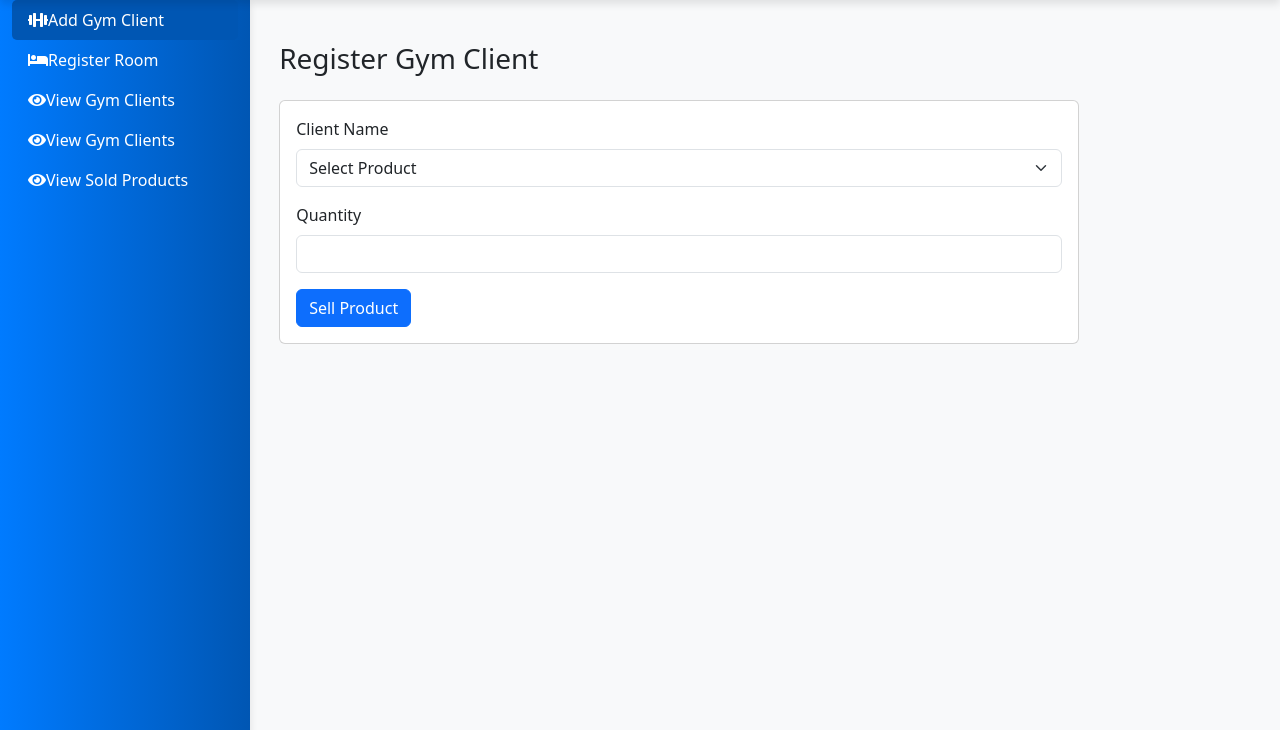
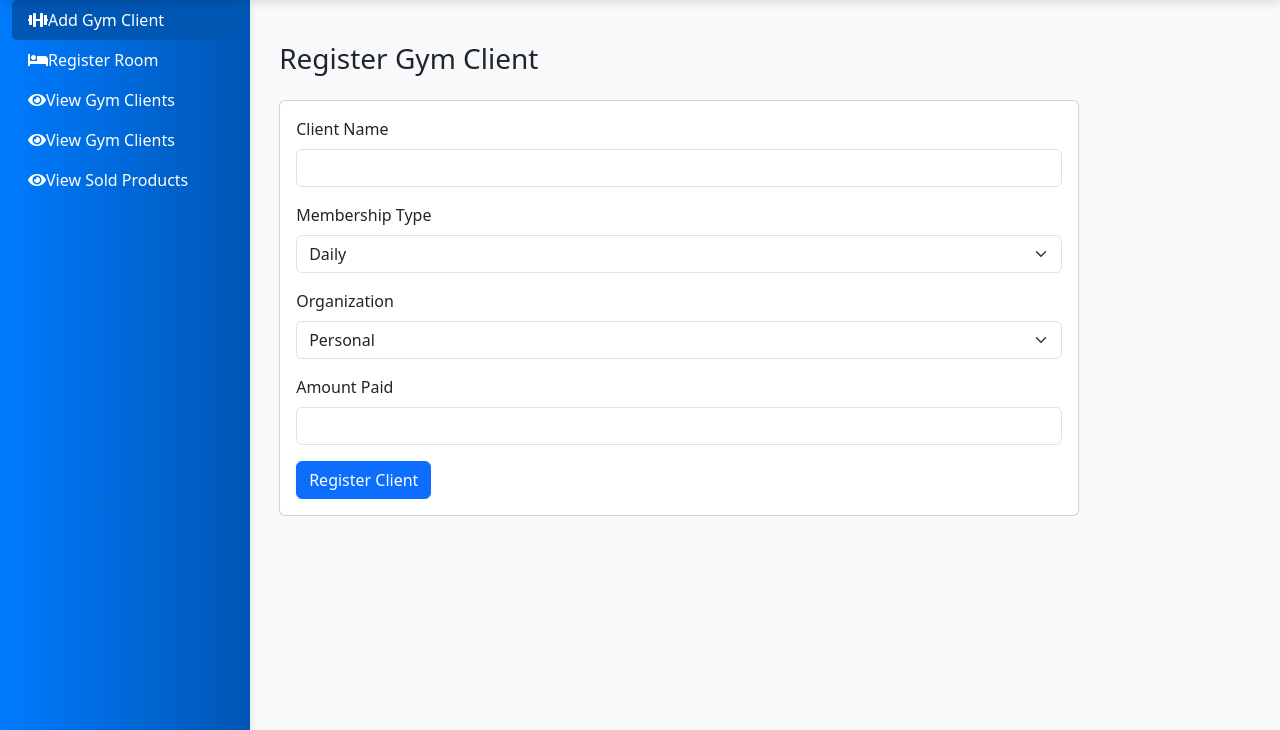
Before and after one commit to Codinglone/inventory-supervisor, a PHP site: page /reception/index.php in a window 1280 px wide. Shown: the part 70-800 px from the top of the page. Run offline with PHP 8.4, Linux system fonts and the light colour scheme; the visitor is signed in with stand-in values (Sample User, id 1); data that the repository does not hold is empty.

Commit message:
Added Gym Client Registration UI

```diff
--- a/reception/index.php
+++ b/reception/index.php
@@ -167,29 +167,34 @@ if (isset($_POST['sellProduct'])) {
                         <h3 class="mb-4">Register Gym Client</h3>
                         <div class="card p-3" style="width: 800px;">
                             <form method="POST">
+                            <div class="mb-3">
+                                    <label for="clientName" class="form-label">Client Name</label>
+                                    <input type="text" class="form-control" id="clientName" name="clientName"
+                                        required>
+                                </div>
                                 <div class="mb-3">
-                                    <label for="productNameCyber" class="form-label">Client Name</label>
-                                    <select class="form-select" name="productNameCyber"
-                                        aria-label="Default select example">
-                                        <option selected>Select Product</option>
-                                        <?php
-                                        $cyber_sel = $link->query("SELECT * FROM cyber_products");
-                                        while ($rows = mysqli_fetch_array($cyber_sel)) {
-                                            $id = $rows['id'];
-                                            ?>
-                                            <option value="<?php echo $id; ?>">
-                                                <?php echo $rows['product_name']; ?>
-                                            </option>
-                                        <?php } ?>
+                                    <label for="productNameCyber" class="form-label">Membership Type</label>
+                                    <select class="form-select" name="membershipType"
+                                        aria-label="Default select example" required>
+                                        <option value="Daily" selected>Daily</option>
+                                        <option value="Monthly">Monthly</option>
                                     </select>
                                 </div>
                                 <div class="mb-3">
-                                    <label for="quantityCyber" class="form-label">Quantity</label>
-                                    <input type="number" class="form-control" id="quantityCyber" name="quantityCyber"
+                                    <label for="productNameCyber" class="form-label">Organization</label>
+                                    <select class="form-select" name="productNameCyber"
+                                        aria-label="Default select example">
+                                        <option value="Personal">Personal</option>
+                                        <option value="RDB">RDB</option>
+                                    </select>
+                                </div>
+                                <div class="mb-3">
+                                    <label for="amountPaid" class="form-label">Amount Paid</label>
+                                    <input type="number" class="form-control" id="amountPaid" name="amountPaid"
                                         required>
                                 </div>
-                                <button type="submit" name="sellProduct" class="btn btn-primary">Sell
-                                    Product</button>
+                                <button type="submit" name="registerClient" class="btn btn-primary">Register
+                                    Client</button>
                             </form>
                         </div>
                     </div>
```
